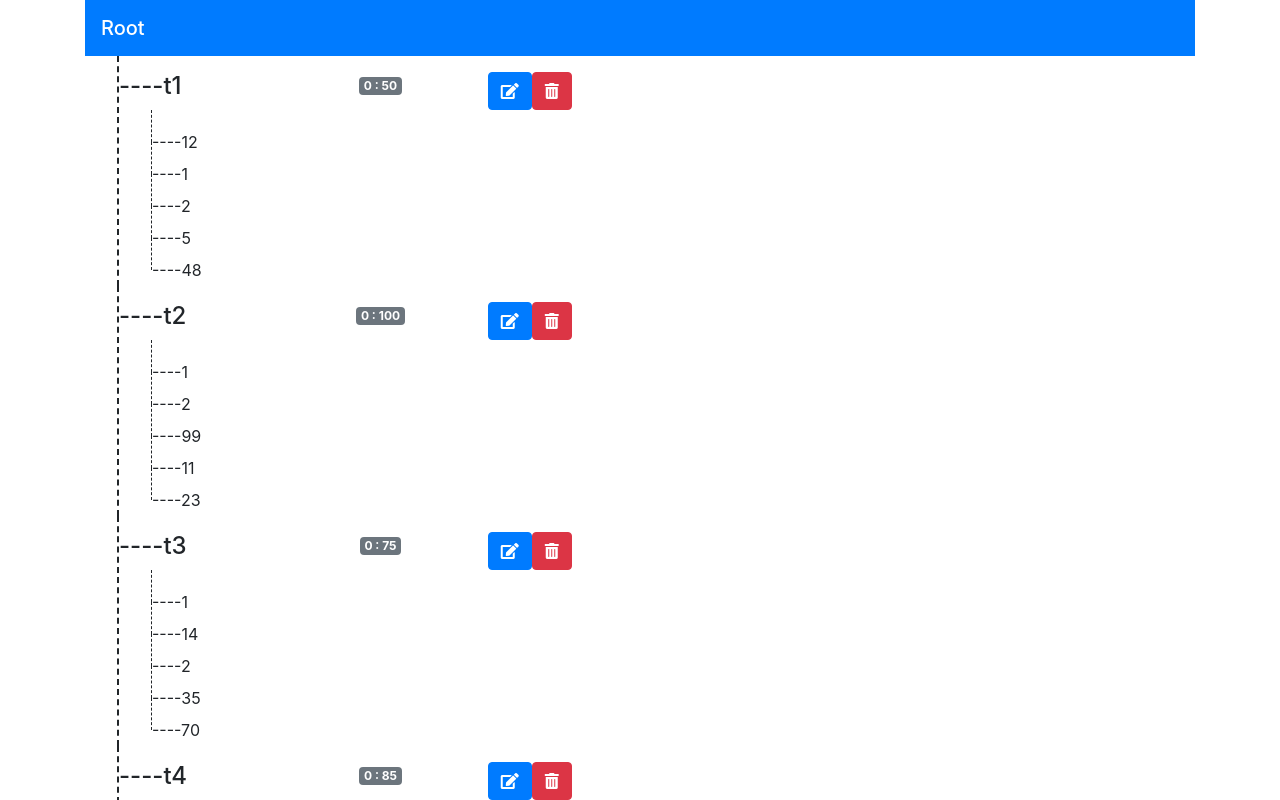
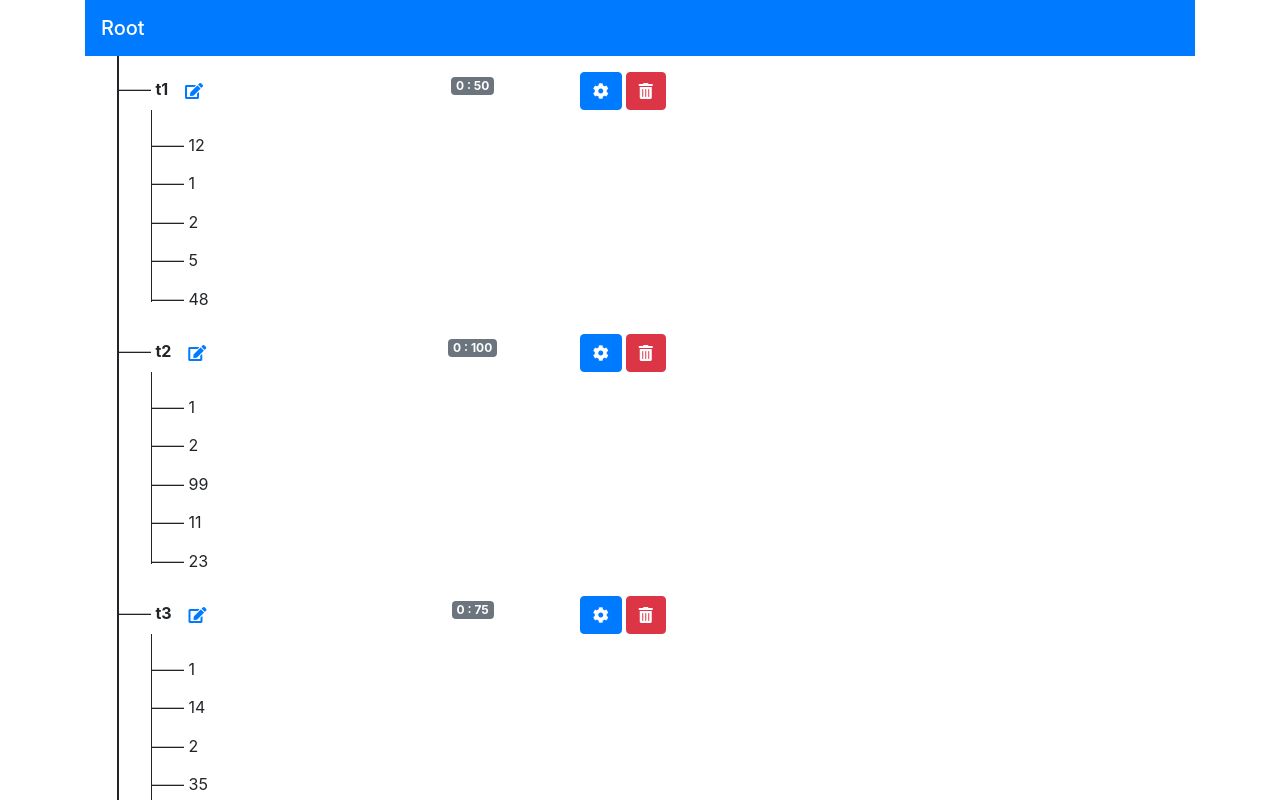
Before and after one commit to terryliu1995/Tree-view, an Angular app: page / in a window 1280 px wide. Shown: the top 800 px of the page. Built offline with nearby package versions, Linux system fonts and the light colour scheme.

Commit message:
edit name && validation

```diff
--- a/src/app/app.module.ts
+++ b/src/app/app.module.ts
@@ -5,7 +5,7 @@ import { AppComponent } from './app.component';
 import { FactoryComponent } from './factory/factory.component';
 import { AppRoutingModule } from './app-routing.module';
 import {NgbModule} from '@ng-bootstrap/ng-bootstrap';
-import { ReactiveFormsModule } from '@angular/forms';
+import { ReactiveFormsModule, FormsModule } from '@angular/forms';
 
 @NgModule({
   declarations: [
@@ -15,6 +15,7 @@ import { ReactiveFormsModule } from '@angular/forms';
   imports: [
     BrowserModule,
     NgbModule,
+    FormsModule,
     ReactiveFormsModule,
     AppRoutingModule
   ],
--- a/src/app/factory/factory.component.css
+++ b/src/app/factory/factory.component.css
@@ -1,14 +1,14 @@
 
   .child {
-    line-height: 0rem;
-    border-left-style: dashed;
+    line-height: 0.4rem;
+    border-left-style: solid ;
     margin-left: 2rem;
     border-left-width: 1px;
     padding-top: 2rem;
   }
 
   .factory {
-    border-left-style: dashed;
+    border-left-style: solid ;
     padding-top: 1rem;
     padding-bottom: 1rem;
     margin-left: 2rem;
--- a/src/app/factory/factory.component.html
+++ b/src/app/factory/factory.component.html
@@ -1,19 +1,26 @@
-<div *ngFor="let factory of factories" class="ml-4" class="factory">
+<div *ngFor="let factory of factories; let index = index " class="ml-4" class="factory">
   <div class="row">
-    <div class="col-2">
-      <h4>----{{factory?.title}}</h4>
+    <div class="col-3">
+
+      —— <b id="{{ 'label_' + index}}">{{factory.title}} </b><button id="{{'edit_'+index}}" class="btn btn-link"
+        (click)="editName(index)"><i class="fas fa-edit"></i></button>
+      <input size=5 hidden id="{{'input_'+index}}" required hidden type="text" [(ngModel)]="factory.title"> <button hidden id="{{'done_'+index}}"
+        class="btn btn-link" (click)="saveName(index)"> <i class="fas fa-check"></i></button>
+
     </div>
     <div class="col-2 text-center">
       <span class="badge badge-secondary"> {{factory?.min}} : {{factory?.max}}</span>
     </div>
-    <div class="col-2 ">
-      <button type="button" class="btn btn-primary" (click)="open(content, factory)"><i
-          class="fas fa-edit"></i></button>
-      <button type="button" class="btn btn-danger"><i class="fas fa-trash-alt"></i></button>
+
+    <!-- action -->
+    <div class="col-2 mt">
+      <button type="button" class="btn btn-primary mr-1" (click)="open(content, index)"><i class="fas fa-cog "></i>
+      </button>
+      <button type="button" class="btn btn-danger" (click)="delete(factory)"><i class="fas fa-trash-alt"></i></button>
     </div>
   </div>
   <div *ngFor="let child of factory?.children">
-    <div class="child">----{{child}}</div>
+    <div class="child">—— {{child}}</div>
   </div>
 </div>
 <div class="row">
@@ -24,22 +31,23 @@
 <!-- Modal -->
 <ng-template #content let-c="close" let-d="dismiss">
   <div class="modal-header">
-    <h4 class="modal-title" id="modal-basic-title" *ngIf="selectedFactory">Update Factory</h4>
-    <h4 class="modal-title" id="modal-basic-title" *ngIf="!selectedFactory">Add Factory</h4>
+    <h4 class="modal-title" id="modal-basic-title" *ngIf="selectedIndex">Update Factory</h4>
+    <h4 class="modal-title" id="modal-basic-title" *ngIf="!selectedIndex">Add Factory</h4>
     <button type="button" class="close" aria-label="Close" (click)="d('Cross click')">
       <span aria-hidden="true">&times;</span>
     </button>
   </div>
   <div class="modal-body">
-    <form  [formGroup]="factoryForm"  (submit)="saveFactory()">
+    <form [formGroup]="factoryForm" (submit)="saveFactory(factoryForm.value)">
       <div class="form-group">
         <label>Factory Title</label>
-        <input name="factoryTitle" class="form-control" type="text"  formControlName="title" required />
+        <input id = "title" name="title" class="form-control"  type="text" formControlName="title" required />
+        <div *ngIf="factoryForm.get('title').errors?.required" class="alert alert-danger" role="alert">Title is required</div>
       </div>
       <div class="form-group">
         <label>Amount To Generate</label>
         <select name="childAmount" class="form-control" required formControlName="amount">
-          <option *ngFor="let amount of amountArray; let i = index" value="{{amount}}"  >
+          <option *ngFor="let amount of amountArray; let i = index" value="{{amount}}">
             {{amount}}
           </option>
         </select>
@@ -48,16 +56,17 @@
         <div class="row">
           <div class="col-6">
             <label>Min</label>
-            <input name="childMin" class="form-control" type="number" required formControlName="min"/>
+            <input name="childMin" class="form-control" type="number" required formControlName="min" />
           </div>
           <div class="col-6">
             <label>Max</label>
-            <input class="form-control" type="number" required formControlName="max"/>
+            <input class="form-control" type="number" required formControlName="max" />
           </div>
         </div>
+        <div *ngIf="factoryForm.errors?.range" class="alert alert-danger" role="alert">{{factoryForm.errors.range}}</div>
       </div>
       <div class="modal-footer">
-        <button type="submit" class="btn btn-outline-dark" >Save</button>
+        <button type="submit" [disabled]="!factoryForm.valid" class="btn btn-success">Save</button>
       </div>
     </form>
   </div>
--- a/src/app/factory/factory.component.ts
+++ b/src/app/factory/factory.component.ts
@@ -1,6 +1,6 @@
 import { Component, OnInit } from '@angular/core';
 import { NgbModal } from '@ng-bootstrap/ng-bootstrap';
-import { FormGroup, FormControl } from '@angular/forms';
+import { FormGroup, FormControl, Validators, ValidatorFn, ValidationErrors } from '@angular/forms';
 
 @Component({
   selector: 'app-factory',
@@ -13,39 +13,89 @@ export class FactoryComponent implements OnInit {
   factories: any;
   closeResult: string;
   amountArray = [];
-  selectedFactory = null;
+  selectedIndex = null;
   factoryForm: FormGroup;
 
+  rangeValidator: ValidatorFn = (control: FormGroup): ValidationErrors | null => {
+    const min = control.get('min');
+    const max = control.get('max');
+
+    return min && max && min.value > max.value ? { range: 'Range is invalid' } : null;
+  };
 
   constructor(private modalService: NgbModal) { }
 
   ngOnInit() {
     // mock data
-    this.factories = [{title: 't1', min: 0, max: 50, children: [12,1,2,5,48]},
-    {title: 't2', min: 0, max: 100, children: [1,2,99,11,23]},
-    {title: 't3', min: 0, max: 75, children: [1,14,2,35,70]},
-    {title: 't4', min: 0, max: 85, children: [12,19,25,15,84]}];
+    this.factories = [{ title: 't1', min: 0, max: 50, children: [12, 1, 2, 5, 48] },
+    { title: 't2', min: 0, max: 100, children: [1, 2, 99, 11, 23] },
+    { title: 't3', min: 0, max: 75, children: [1, 14, 2, 35, 70] },
+    { title: 't4', min: 0, max: 85, children: [12, 19, 25, 15, 84] }];
 
     for (let i = 0; i <= 15; i++) {
       this.amountArray.push(i);
     }
   }
 
-  open(content, factory) {
-    this.selectedFactory = factory;
+  open(content: any, selectedIndex: any, ) {
+    console.log(selectedIndex);
+
+    this.selectedIndex = selectedIndex;
+    console.log(this.factories[selectedIndex]);
     this.factoryForm = new FormGroup({
-      title: new FormControl(this.selectedFactory ? this.selectedFactory.title : null),
-      amount: new FormControl(this.selectedFactory ? this.selectedFactory.children.length : null),
-      min: new FormControl(this.selectedFactory ? this.selectedFactory.min : null),
-      max: new FormControl(this.selectedFactory ? this.selectedFactory.max : null),
-    });
-    const modalRef = this.modalService.open(content, {ariaLabelledBy: 'modal-basic-title', centered: true });
-    console.log(this.selectedFactory);
+      title: new FormControl(this.selectedIndex !== null ? this.factories[selectedIndex].title : null, Validators.required),
+      amount: new FormControl(this.selectedIndex !== null ? this.factories[selectedIndex].children.length : null, [Validators.min(0), Validators.max(15)]),
+      min: new FormControl(this.selectedIndex !== null ? this.factories[selectedIndex].min : null, Validators.required),
+      max: new FormControl(this.selectedIndex !== null ? this.factories[selectedIndex].max : null, Validators.required),
+    },{ validators: this.rangeValidator });
+    const modalRef = this.modalService.open(content, { ariaLabelledBy: 'modal-basic-title', centered: true });
   }
 
-  saveFactory(form) {
+  saveFactory(form: { title: any; min: any; max: any; amount: number; }) {
+
     this.modalService.dismissAll();
-    this.selectedFactory = null;
-    console.log(this.factoryForm.value);
+
+    let factory = {
+      title: form.title,
+      min: form.min,
+      max: form.max,
+      children: []
+    }
+    for (let i = 0; i < form.amount; i++) {
+      factory.children.push(this.random(form.min, form.max));
+    }
+    if (this.selectedIndex !== null) {
+      this.factories[this.selectedIndex] = factory;
+    } else {
+      this.factories.push(factory);
+    }
+    this.selectedIndex = null;
+
+    // HTTP
+  }
+
+  editName(selectedindex: number) {
+    this.toggleEditting(selectedindex, true);
+  }
+
+  saveName(selectedindex: number) {
+    if (this.factories[selectedindex].title.length == 0) return;
+    this.toggleEditting(selectedindex, false);
+
+    // HTTP
+  }
+
+  toggleEditting(selectedindex: number, isEditting: boolean) {
+    document.getElementById("input_" + selectedindex).hidden = !isEditting;
+    document.getElementById("done_" + selectedindex).hidden = !isEditting;
+    document.getElementById("label_" + selectedindex).hidden = isEditting;
+    document.getElementById("edit_" + selectedindex).hidden = isEditting;
+  }
+  delete(factory: any) {
+    this.factories = this.factories.filter((obj: any) => obj !== factory);
+  }
+
+  random(min: number, max: number) {
+    return Math.floor(Math.random() * max) + min;
   }
 }
```
